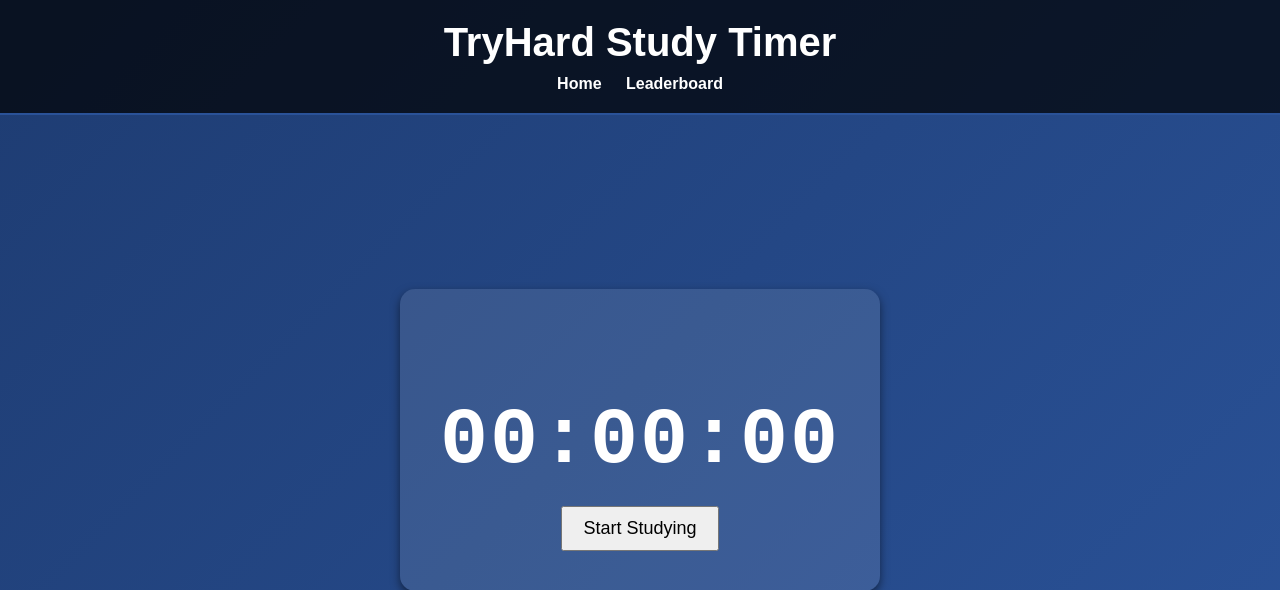
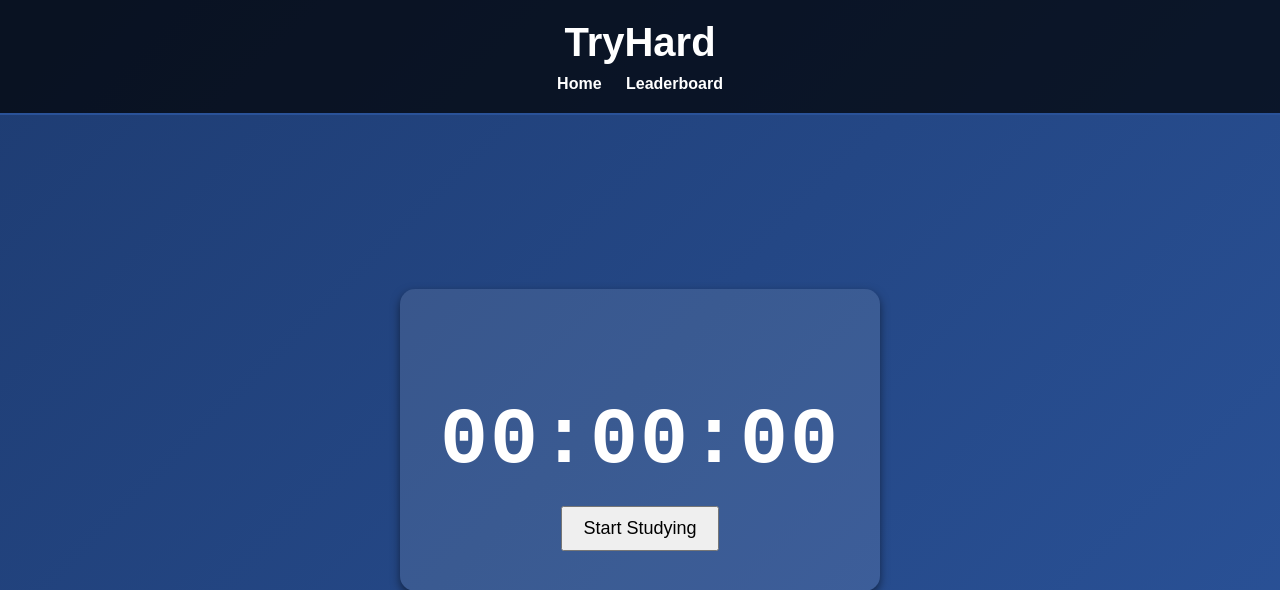
Before and after one commit to mamadub03/tryhard, a Django app: template tryhard_project/templates/timer.html in a window 1280 px wide. Shown: the top 590 px of the page. Run offline with Django 3.2, Linux system fonts and the light colour scheme; the template is opened without the code that fills it, so the values that code supplies are empty.

Commit message:
page title

```diff
--- a/tryhard_project/templates/timer.html
+++ b/tryhard_project/templates/timer.html
@@ -94,7 +94,7 @@
 </head>
 <body>
     <header>
-        <h1>TryHard Study Timer</h1>
+        <h1>TryHard</h1>
         <nav>
             <a href="index/">Home</a>
             <a href="leaderboard/">Leaderboard</a>
```
